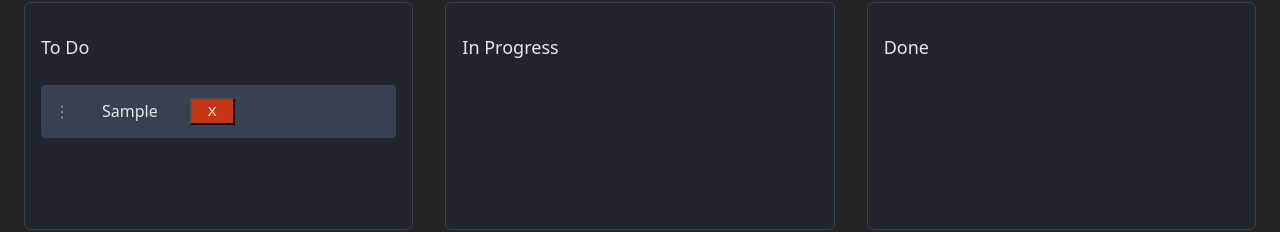
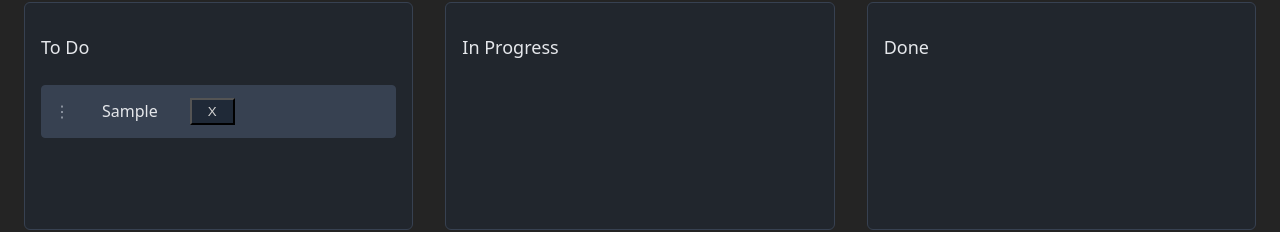
Before and after one commit to renashen314/Drag-and-Drop-Todo-List, a React (Vite) app: page / in a window 1280 px wide. Both pictures are taken after typing "Sample" into the empty fields and a click on the button "Add To-Do". Shown: the part 153-385 px from the top of the page. Built offline with nearby package versions, Linux system fonts and the light colour scheme.

Commit message:
change button color

```diff
--- a/src/index.css
+++ b/src/index.css
@@ -113,8 +113,8 @@ li {
 }
 
 .delete-btn {
-  background-color: #c93514;
-  color: white;
+  background-color: rgba(31, 41, 55);
+  color: rgb(211, 211, 211);
   padding: 0.25rem 1rem;
   cursor: pointer;
 }
```
